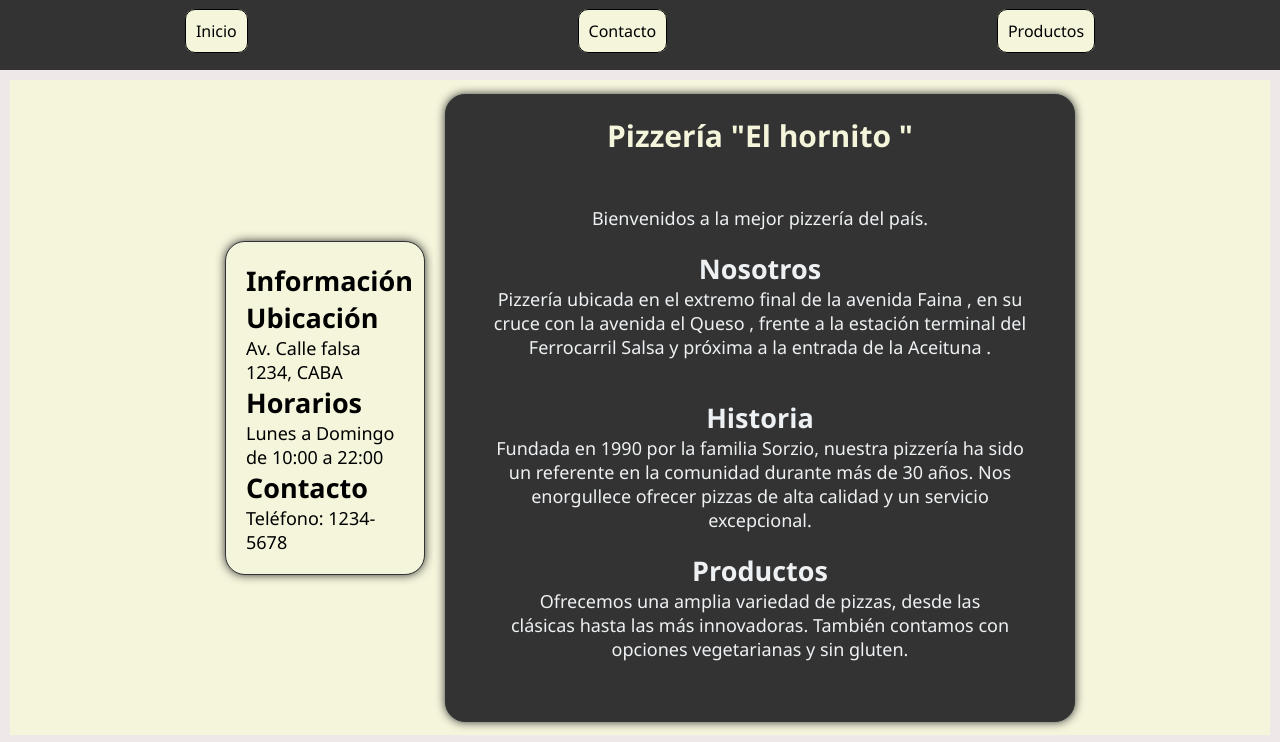
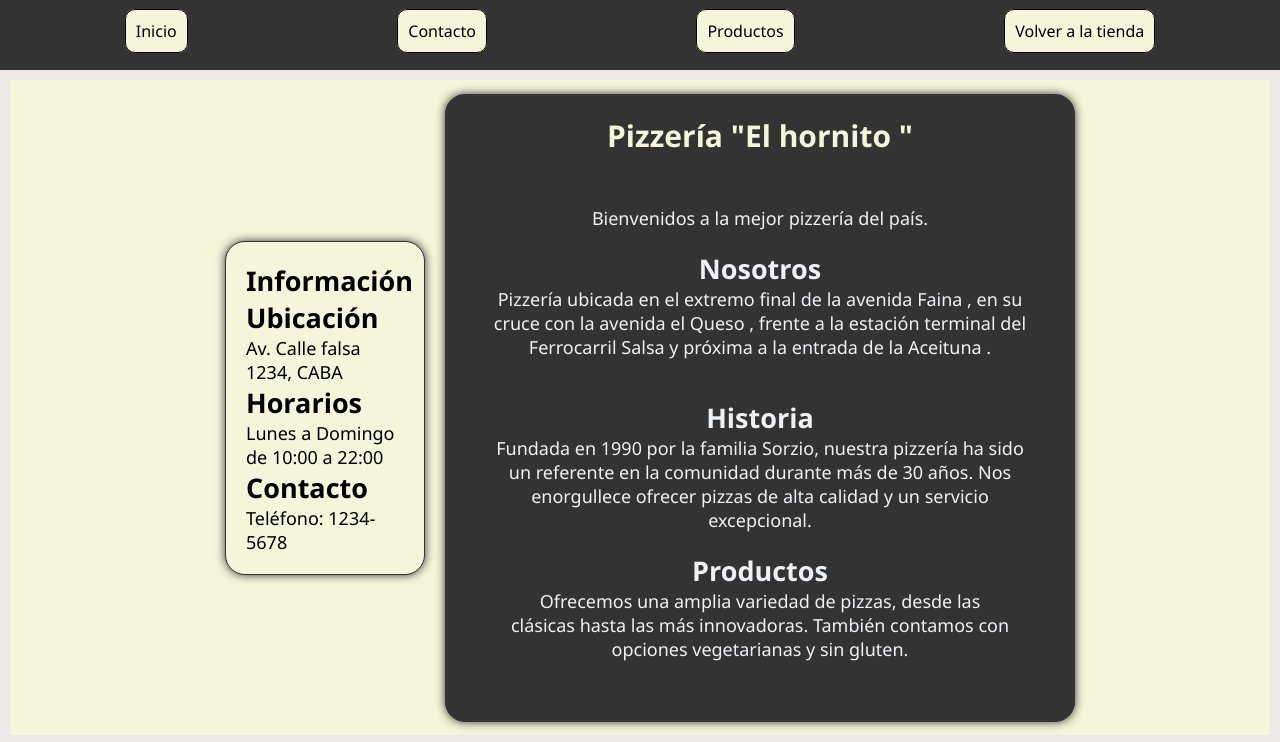
Before and after one commit to spawnew/tpTalentTech, a plain HTML site: page index.html in a window 1280 px wide. Shown: the top 742 px of the page. Drawn offline with Linux system fonts and the light colour scheme.

Commit message:
volver a la tienda

```diff
--- a/index.html
+++ b/index.html
@@ -15,9 +15,11 @@
     <nav>
         <div class="navbar">
             <ul>
+
                 <li><a href="#">Inicio</a></li>
                 <li><a href="./Contacto.html">Contacto</a></li>
                 <li><a href="./Productos.html">Productos</a></li>
+                <li><a href="https://tp-talent-tech.netlify.app/">Volver a la tienda</a></li>
             </ul>
         </div>
     </nav>
```
Also changed, not shown: Contacto.html (+1 -0 lines).
